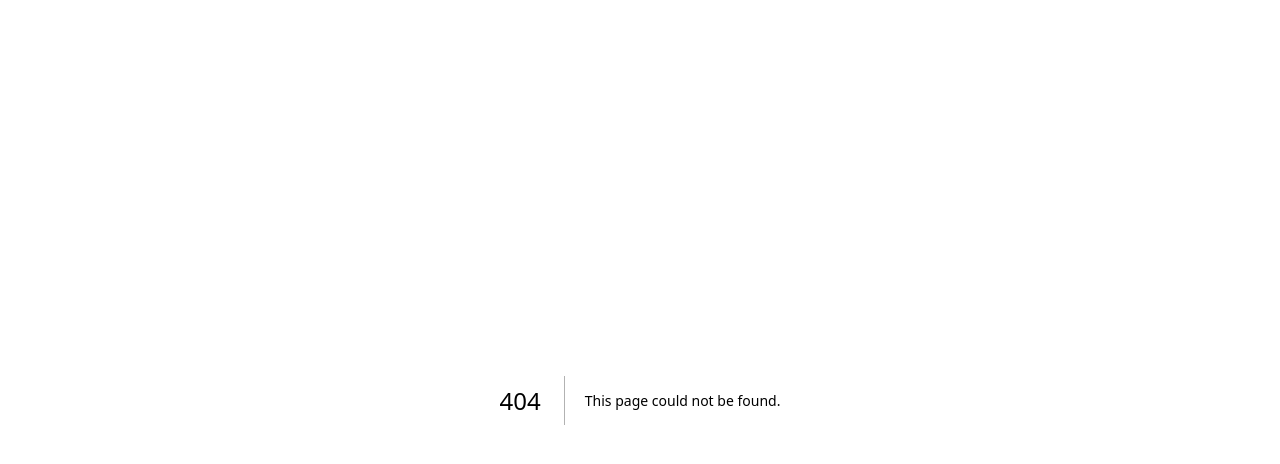
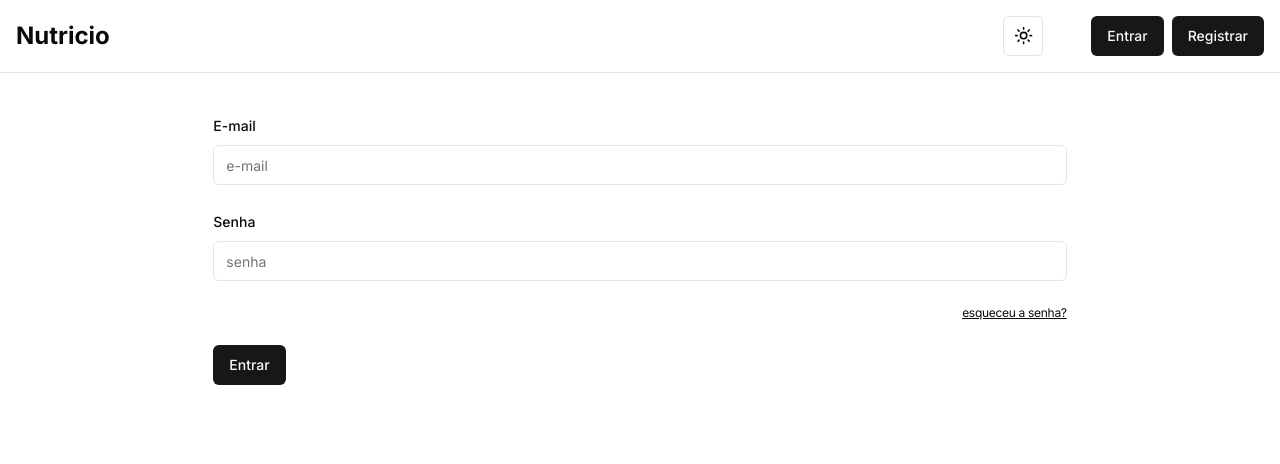
Before and after one commit to NatanBatista/nutricio, a Next.js app: page /signin in a window 1280 px wide. Before the commit this address had no page. Shown: the top 464 px of the page. Built offline with nearby package versions, Linux system fonts and the light colour scheme.

Commit message:
feat: Criando pagina de signIn

```diff
--- /dev/null
+++ b/app/(guest)/signin/page.tsx
@@ -0,0 +1,103 @@
+"use client"
+
+import React from "react"
+import { useContext } from "react"
+import { zodResolver } from "@hookform/resolvers/zod"
+import { useForm } from "react-hook-form"
+import { z } from "zod"
+
+import { Button } from "@/components/ui/button"
+
+
+import {
+    Form,
+    FormControl,
+    FormField,
+    FormItem,
+    FormLabel,
+    FormMessage,
+} from "@/components/ui/form"
+
+import { Input } from "@/components/ui/input"
+
+import Link from "next/link"
+
+const FormSchema = z.object({
+    email: z.string().email({
+        message: "Email incorreto."
+    }),
+    password: z.string().min(3, {
+        message: "A senha deve ter pelo menos 3 caracteres",
+    }),
+})
+
+const SignIn = () => {
+
+
+    const form = useForm<z.infer<typeof FormSchema>>({
+        resolver: zodResolver(FormSchema),
+        defaultValues: {
+            email: "",
+            password: "",
+        },
+    })
+
+    // async function onSubmit(data: z.infer<typeof FormSchema>) {
+    //     await signIn(data)
+    //     // console.log(JSON.stringify(data, null, 2))
+    // }
+
+    return (
+        <div className="flex justify-center items-center my-10">
+            <Form {...form}>
+                <form className="w-2/3 space-y-6">
+
+                    <FormField
+                        control={form.control}
+                        name="email"
+                        render={({ field }) => (
+                            <FormItem>
+                                <FormLabel>E-mail</FormLabel>
+                                <FormControl>
+                                    <Input placeholder="e-mail" {...field} />
+                                </FormControl>
+                                <FormMessage />
+                            </FormItem>
+
+                        )}
+                    />
+                    <FormField
+                        control={form.control}
+                        name="password"
+                        render={({ field }) => (
+                            <FormItem>
+                                <FormLabel>Senha</FormLabel>
+                                <FormControl>
+                                    <Input type="password" placeholder="senha" {...field} />
+                                </FormControl>
+                                <FormMessage />
+                            </FormItem>
+
+                        )}
+                    />
+                    <div className="flex justify-end">
+                        <Link className="tracking-tight text-xs underline hover:text-gray-300" href={"/auth/forgot-password"} > esqueceu a senha?</Link>
+                    </div>
+                    {/* {isLoading ? (
+                        <Button >
+                            <ReloadIcon className="mr-2 h-4 w-4 animate-spin" />
+                            Entrando...
+                        </Button>
+                    ) :
+                        ( */}
+                            <Button type="submit">
+                                Entrar
+                            </Button>
+                        {/* )} */}
+                </form>
+            </Form>
+        </div>
+    )
+}
+
+export default SignIn
```
